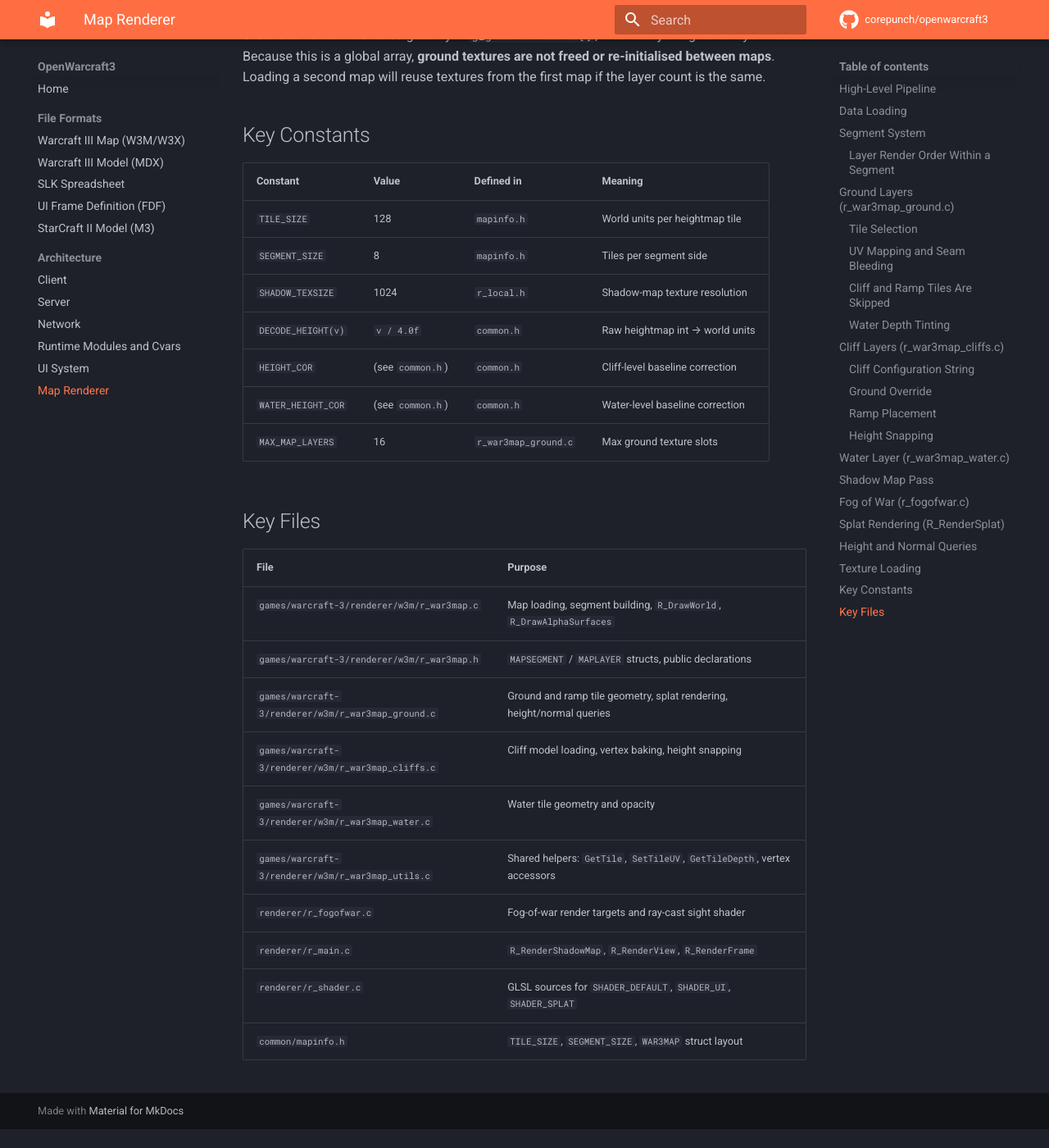
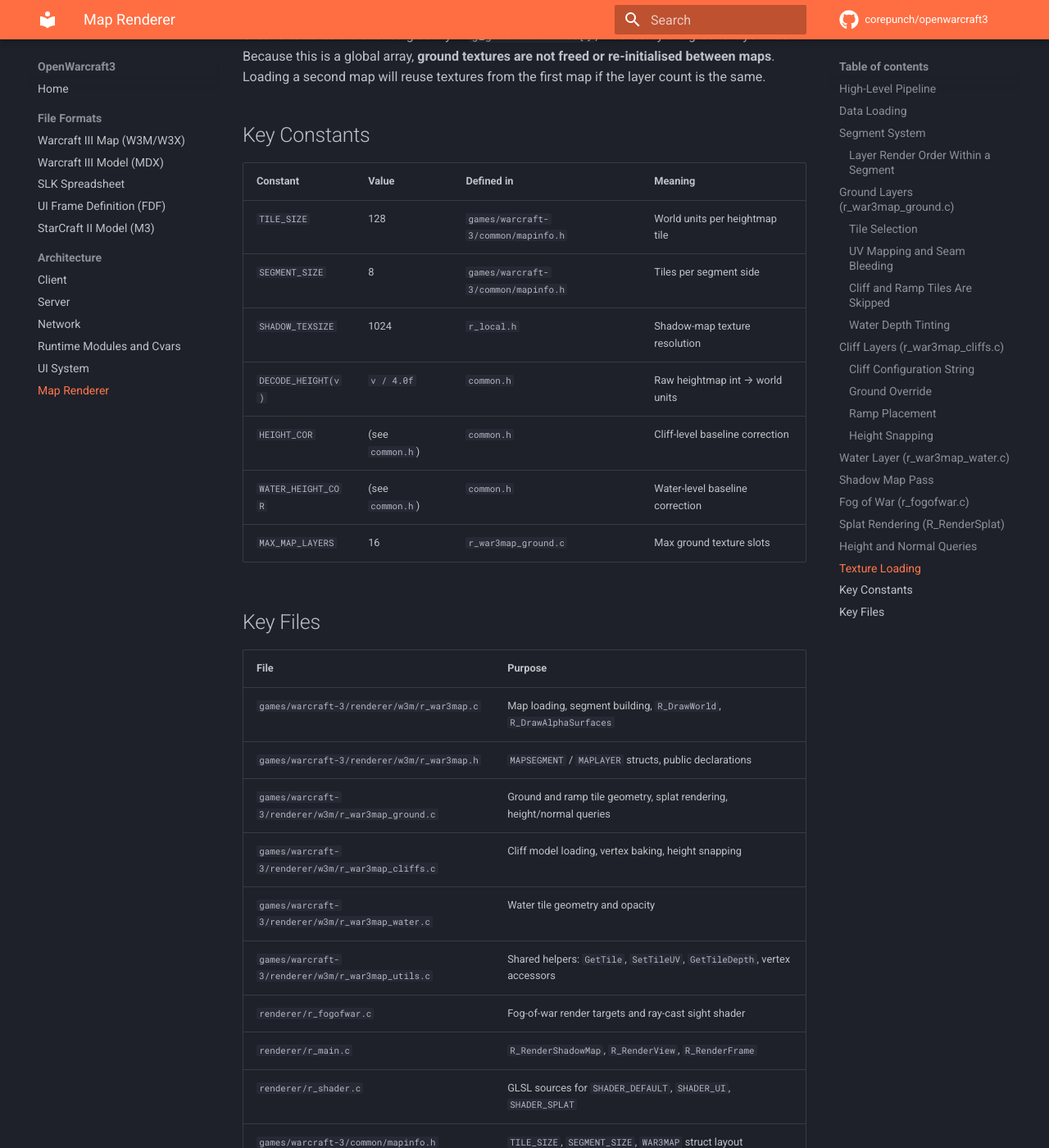
Before and after one commit to corepunch/openwarcraft3, an MkDocs documentation site: the page built from doc/architecture/map-renderer.md, in a window 1280 px wide and 1400 px high, scrolled down 6868 px. Shown: the whole window at 82% size. Built offline with MkDocs 1.6.1 and Material for MkDocs 9.7.7, drawn with Linux system fonts in a browser that asks for light colours; comment, search, counter and statistics services are not loaded; before the commit the page ends 8245 px from its top, so only the background shows below that; some of the changed text lies outside the part shown.

Commit message:
Move Warcraft map info out of shared headers

````diff
--- a/doc/architecture/map-renderer.md
+++ b/doc/architecture/map-renderer.md
@@ -32,7 +32,7 @@ R_RenderView       → colour pass: ground + cliffs, then entities,
 
 ## Segment System
 
-The map is divided into axis-aligned *segments* of `SEGMENT_SIZE × SEGMENT_SIZE` tiles (8 × 8 by default, defined in `mapinfo.h`). Every segment is a `MAPSEGMENT` node in the singly-linked list `g_mapSegments`.
+The map is divided into axis-aligned *segments* of `SEGMENT_SIZE × SEGMENT_SIZE` tiles (8 × 8 by default, defined in `games/warcraft-3/common/mapinfo.h`). Every segment is a `MAPSEGMENT` node in the singly-linked list `g_mapSegments`.
 
 ```
 Map grid (width-1) × (height-1) tiles
@@ -202,8 +202,8 @@ Ground textures are cached globally in `g_groundTextures[]`, indexed by the grou
 
 | Constant | Value | Defined in | Meaning |
 |----------|-------|-----------|---------|
-| `TILE_SIZE` | 128 | `mapinfo.h` | World units per heightmap tile |
-| `SEGMENT_SIZE` | 8 | `mapinfo.h` | Tiles per segment side |
+| `TILE_SIZE` | 128 | `games/warcraft-3/common/mapinfo.h` | World units per heightmap tile |
+| `SEGMENT_SIZE` | 8 | `games/warcraft-3/common/mapinfo.h` | Tiles per segment side |
 | `SHADOW_TEXSIZE` | 1024 | `r_local.h` | Shadow-map texture resolution |
 | `DECODE_HEIGHT(v)` | `v / 4.0f` | `common.h` | Raw heightmap int → world units |
 | `HEIGHT_COR` | (see `common.h`) | `common.h` | Cliff-level baseline correction |
@@ -223,4 +223,4 @@ Ground textures are cached globally in `g_groundTextures[]`, indexed by the grou
 | `renderer/r_fogofwar.c` | Fog-of-war render targets and ray-cast sight shader |
 | `renderer/r_main.c` | `R_RenderShadowMap`, `R_RenderView`, `R_RenderFrame` |
 | `renderer/r_shader.c` | GLSL sources for `SHADER_DEFAULT`, `SHADER_UI`, `SHADER_SPLAT` |
-| `common/mapinfo.h` | `TILE_SIZE`, `SEGMENT_SIZE`, `WAR3MAP` struct layout |
+| `games/warcraft-3/common/mapinfo.h` | `TILE_SIZE`, `SEGMENT_SIZE`, `WAR3MAP` struct layout |
````
Also changed, not shown: 5 other files.
